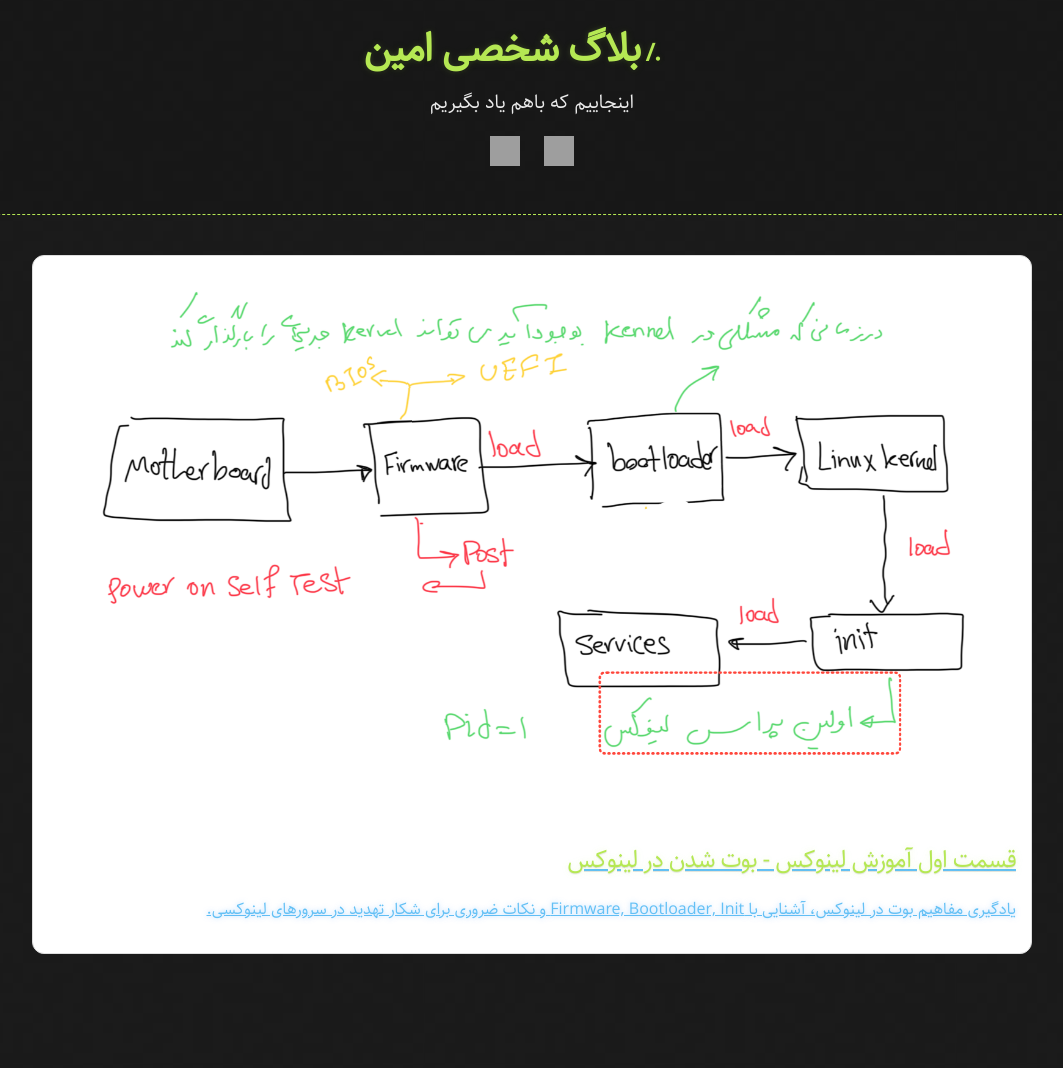
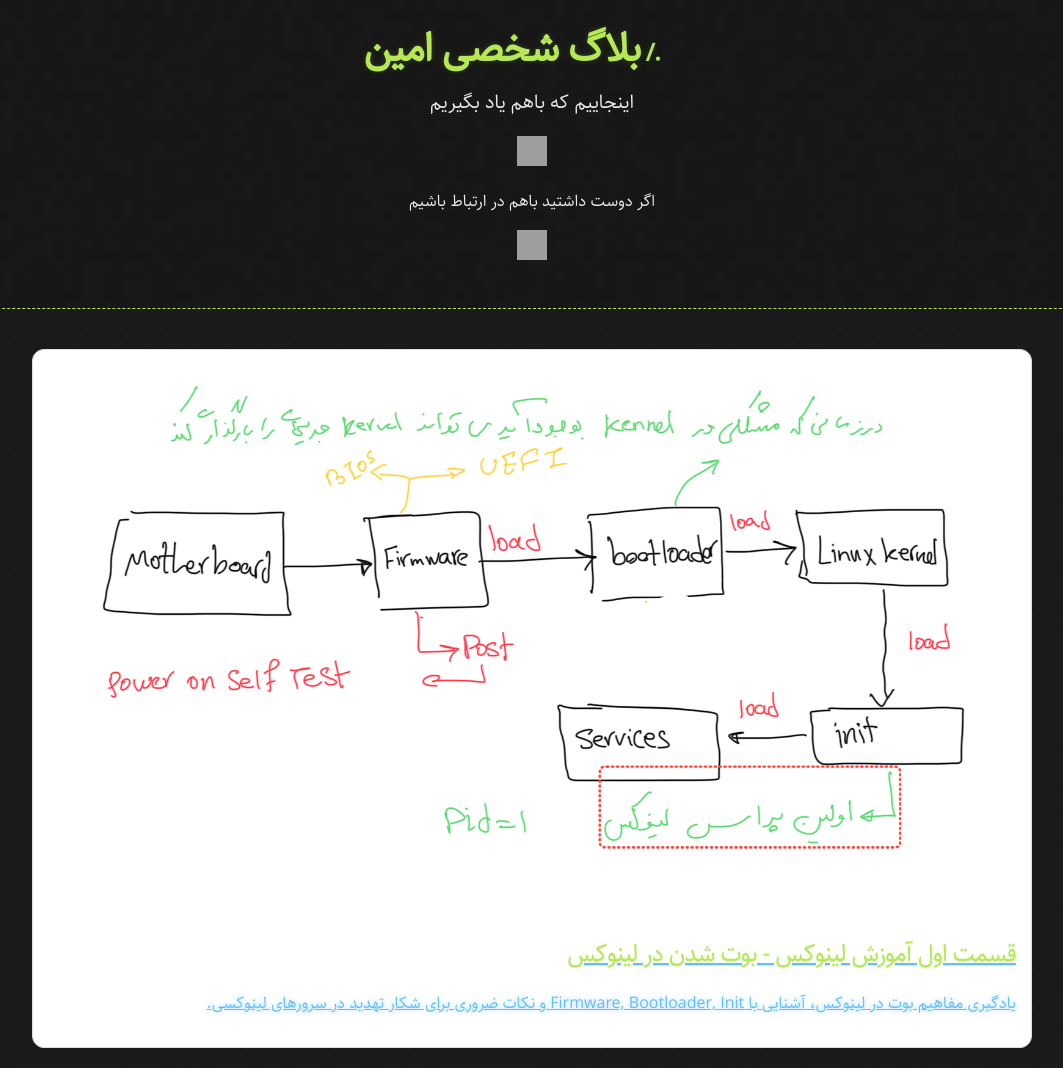
Before and after one commit to AminGhorbani96/hexamin.github.io, a Jekyll site: the page built from index.md, in a window 1280 px wide. Shown: the whole page, without its empty margins (108-1171 px from the left). Built offline with Jekyll 4.4.1, drawn with Linux system fonts in a browser that asks for light colours; before the commit the page ends 974 px from its top, so only the background shows below that; grey boxes are pictures that could not be loaded.

```diff
--- a/_layouts/default.html
+++ b/_layouts/default.html
@@ -34,6 +34,7 @@
           <a href="https://www.linkedin.com/in/amin-ghorbani-b70481282/" target="_blank" style="margin: 0 10px; text-decoration: none;">
             <img src="https://upload.wikimedia.org/wikipedia/commons/c/ca/LinkedIn_logo_initials.png" alt="LinkedIn" width="30" height="30">
           </a>
+          <p>اگر دوست داشتید باهم در ارتباط باشیم</p>
           <a href="mailto:ghorbaniamin96@gmail.com" style="margin: 0 10px; text-decoration: none;">
             <img src="https://upload.wikimedia.org/wikipedia/commons/4/4e/Gmail_Icon.png" alt="Gmail" width="30" height="30">
           </a>
```
